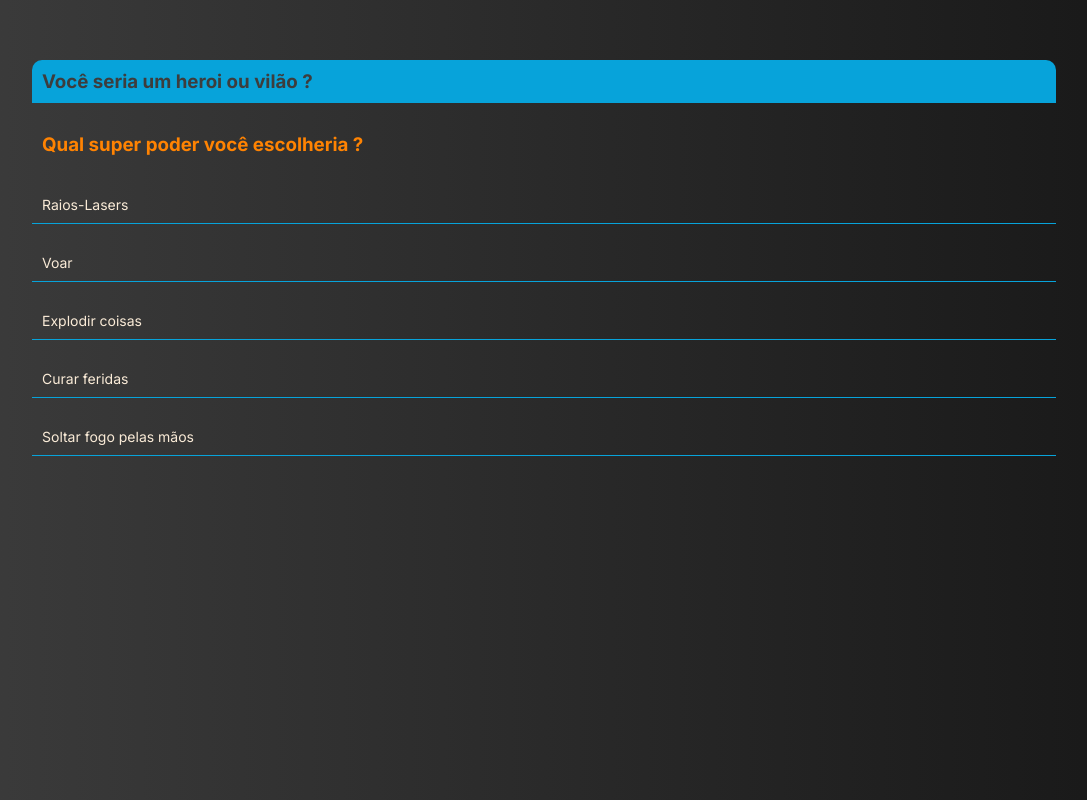
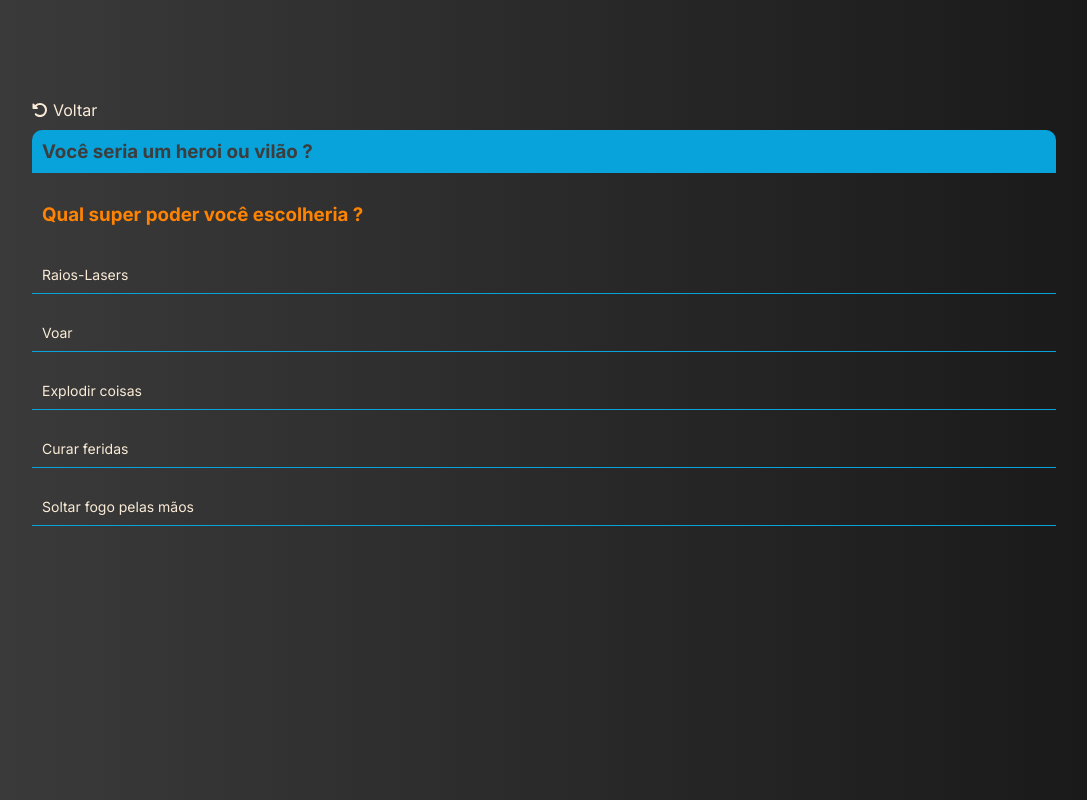
Before and after one commit to geisabitt/quizz-app, an Angular app: page /quizz/q1 in a window 1280 px wide. Shown: the whole page, without its empty margins (96-1183 px from the left). Built offline with nearby package versions, Linux system fonts and the light colour scheme.

Commit message:
feat: added back button in the quiz

```diff
--- a/src/app/components/quizz/quizz.component.html
+++ b/src/app/components/quizz/quizz.component.html
@@ -1,4 +1,6 @@
 <section class="quizz-container">
+  <a [routerLink]="['']" class="back"><img src="../../../assets/img/rotate-left-solid.svg"
+      alt="botão voltar, buttom back">Voltar</a>
   <div class="quizz-title">
     <h3>{{title}}</h3>
   </div>
--- a/src/app/components/quizz/quizz.component.scss
+++ b/src/app/components/quizz/quizz.component.scss
@@ -1,8 +1,9 @@
 .quizz-container {
   width: 80%;
   margin: auto;
+  margin-top: 100px;
 }
-.quizz-container,
+
 .quizz-option,
 .quizz-question,
 .quizz-results,
@@ -10,7 +11,7 @@
   margin-top: 20px;
 }
 .quizz-title {
-  margin-top: 60px;
+  margin-top: 10px;
   width: 100%;
   background-color: var(--color-primary);
   padding: 10px;
@@ -44,3 +45,8 @@
   padding-bottom: 50px;
   background-color: var(--color-dark);
 }
+a {
+  display: flex;
+  align-items: center;
+  gap: 5px;
+}
```
Also changed, not shown: src/assets/img/rotate-left-solid.svg.
